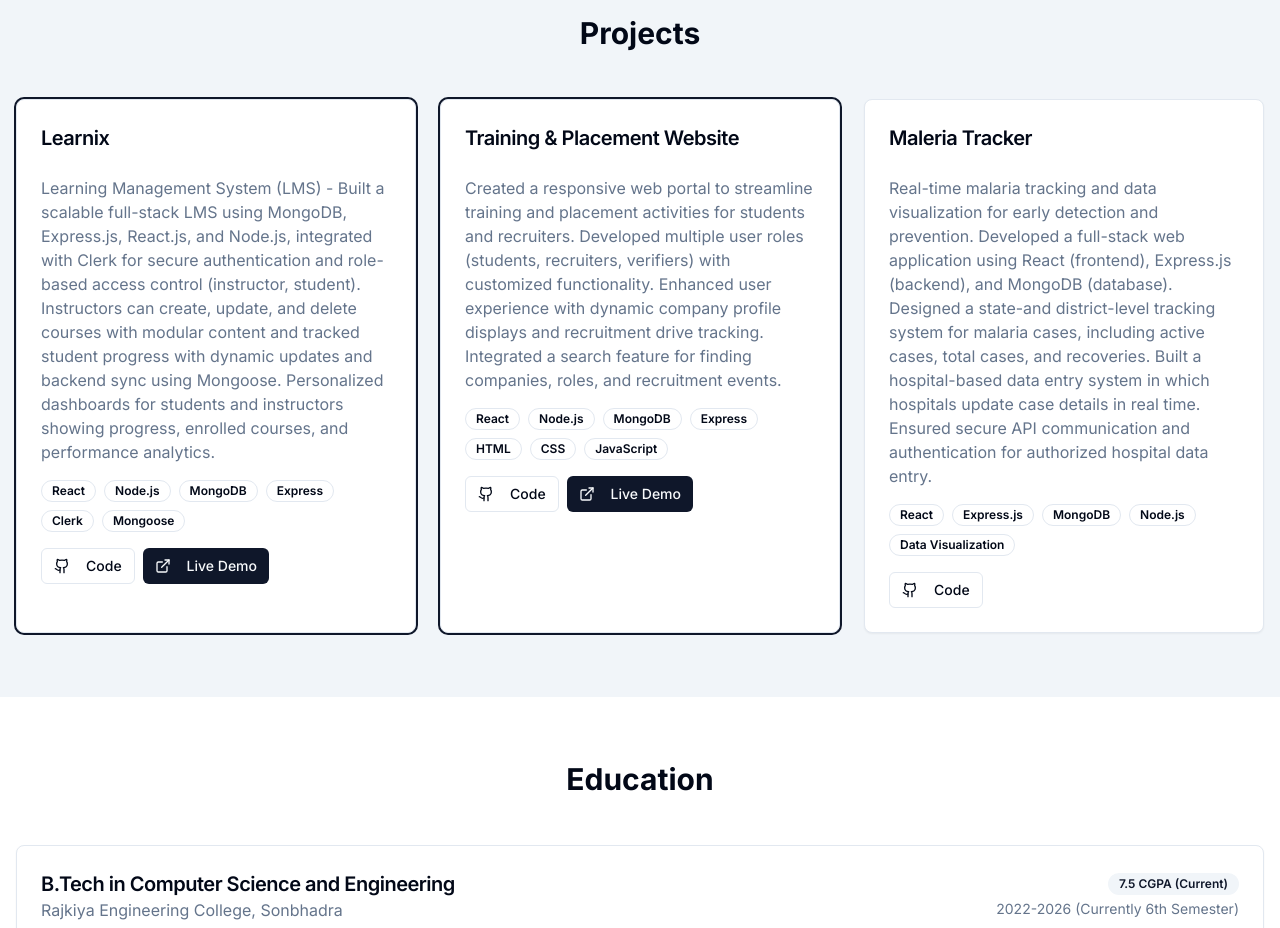
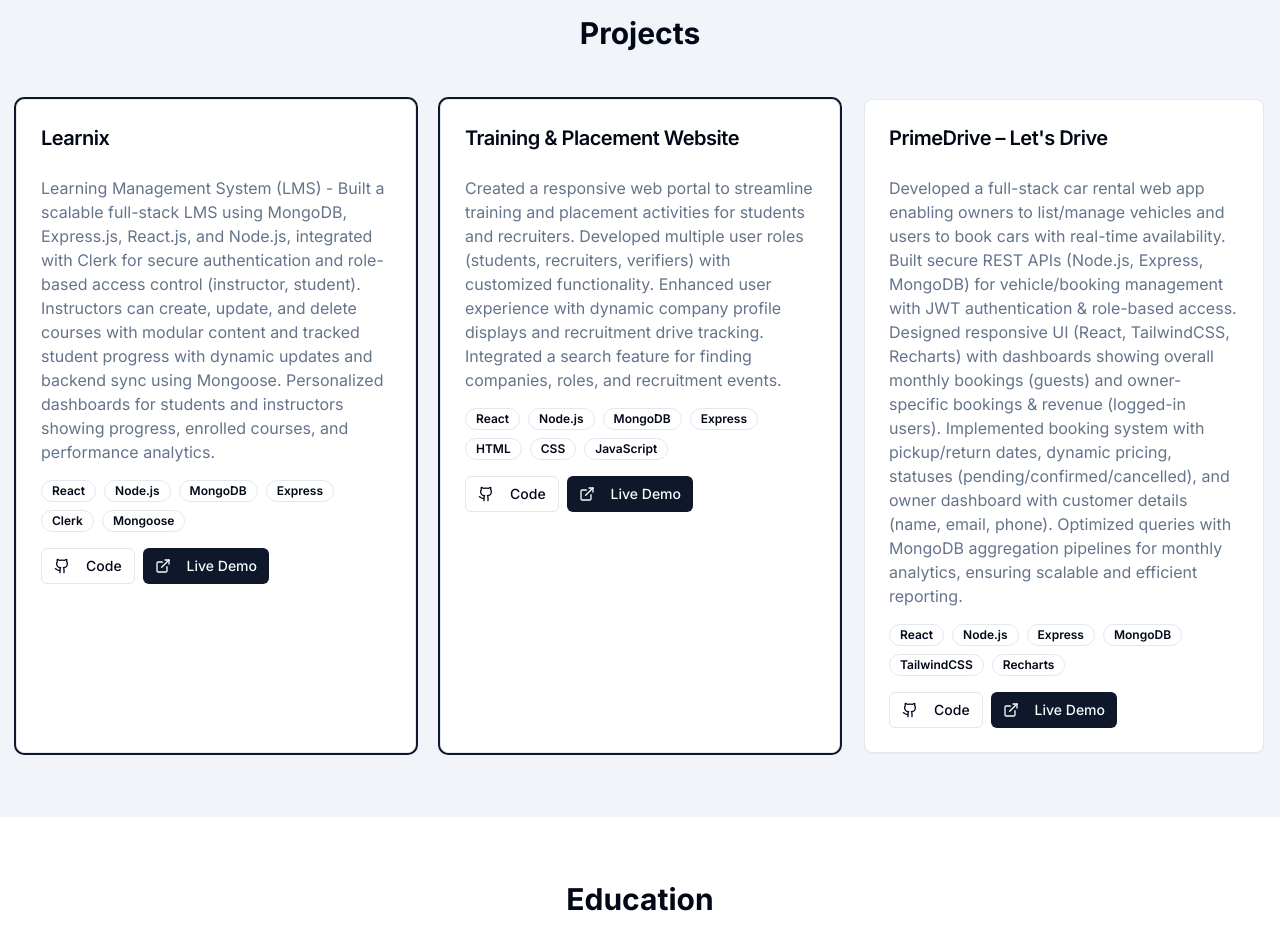
Before and after one commit to MahendraDwivedi/multi-mode-folio-verse, a React (Vite) app: page / in a window 1280 px wide. Shown: the part 1920-2848 px from the top of the page. Built offline with nearby package versions, Linux system fonts and the light colour scheme.

Commit message:
Update projects section

```diff
--- a/src/data/portfolioData.ts
+++ b/src/data/portfolioData.ts
@@ -147,11 +147,12 @@ export const portfolioData: PortfolioData = {
       featured: true
     },
     {
-      title: "Maleria Tracker",
-      description: "Real-time malaria tracking and data visualization for early detection and prevention. Developed a full-stack web application using React (frontend), Express.js (backend), and MongoDB (database). Designed a state-and district-level tracking system for malaria cases, including active cases, total cases, and recoveries. Built a hospital-based data entry system in which hospitals update case details in real time. Ensured secure API communication and authentication for authorized hospital data entry.",
-      techStack: ["React", "Express.js", "MongoDB", "Node.js", "Data Visualization"],
-      githubUrl: "https://github.com/MahendraDwivedi/maleria-tracker",
-      image: "photo-1576091160399-112ba8d25d1f"
+      title: "PrimeDrive – Let's Drive",
+      description: "Developed a full-stack car rental web app enabling owners to list/manage vehicles and users to book cars with real-time availability. Built secure REST APIs (Node.js, Express, MongoDB) for vehicle/booking management with JWT authentication & role-based access. Designed responsive UI (React, TailwindCSS, Recharts) with dashboards showing overall monthly bookings (guests) and owner-specific bookings & revenue (logged-in users). Implemented booking system with pickup/return dates, dynamic pricing, statuses (pending/confirmed/cancelled), and owner dashboard with customer details (name, email, phone). Optimized queries with MongoDB aggregation pipelines for monthly analytics, ensuring scalable and efficient reporting.",
+      techStack: ["React", "Node.js", "Express", "MongoDB", "TailwindCSS", "Recharts"],
+      githubUrl: "https://github.com/MahendraDwivedi/PrimeDrive2.0",
+      demoUrl: "https://primedrive-lake.vercel.app/",
+      image: "photo-1449824913935-59a10b8d2000"
     }
   ],
   certifications: [
```
